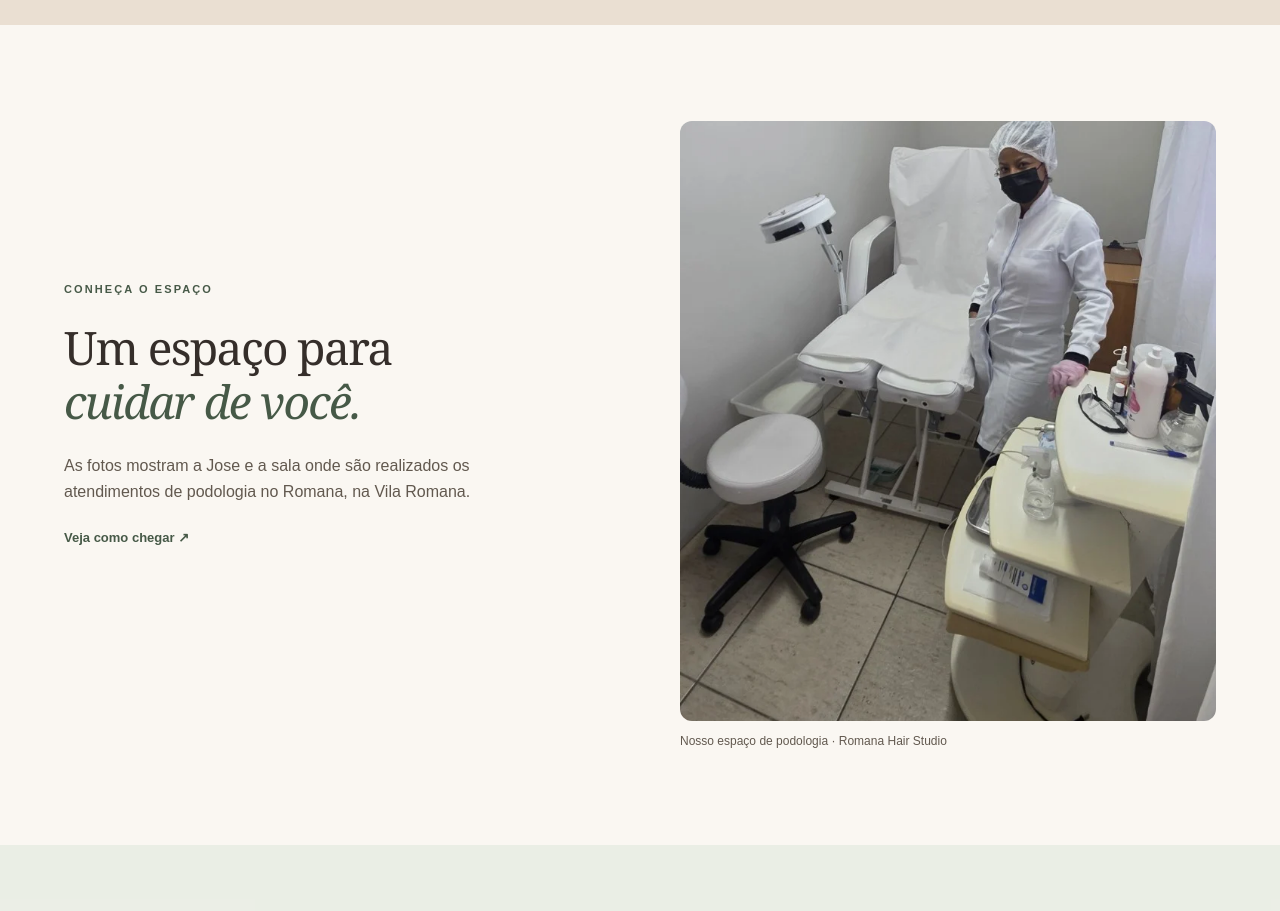
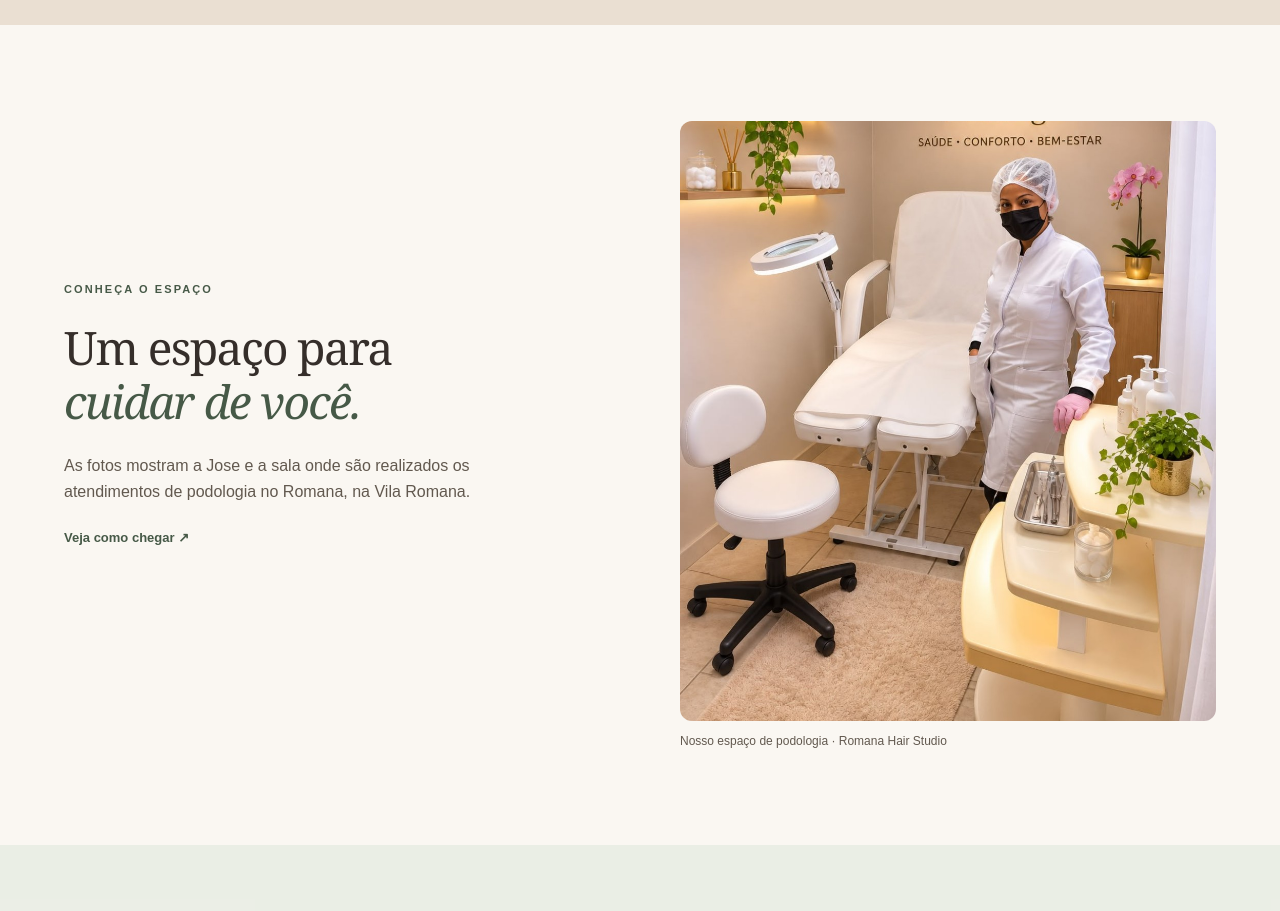
Before and after one commit to Romanahairstudio/romana-hair-studio, a Next.js app: page /podologia in a window 1280 px wide. Shown: the part 3420-4331 px from the top of the page. Built offline with nearby package versions, Linux system fonts and the light colour scheme.

Commit message:
Atualiza a foto do espaço de Podologia (#56)

```diff
--- a/app/podologia/page.jsx
+++ b/app/podologia/page.jsx
@@ -109,7 +109,7 @@ export default function PodologiaPage() {
         <div><p className={styles.eyebrow}>CONHEÇA QUEM VAI ATENDER VOCÊ</p><h2>Joseane Pires das Neves.<br /><em>Pode chamar de Jose.</em></h2><p>Jose é técnica em Podologia, formada pelo Instituto Educacional São Camilo em 2017, e é a responsável pelos atendimentos de podologia no Romana Hair Studio.</p><p>Converse com a equipe, conte o que você precisa e consulte os horários disponíveis para o seu atendimento.</p><div className={styles.actions}><a className={styles.button} href={whatsapp} target="_blank" rel="noreferrer">Consultar horários ↗</a></div></div>
       </section>
       <section className={styles.section}>
-        <div className="grid lg:grid-cols-2 gap-10 lg:gap-20 items-center"><div className={styles.sectionHeading}><div><p className={styles.eyebrow}>CONHEÇA O ESPAÇO</p><h2>Um espaço para<br /><em>cuidar de você.</em></h2><p className="text-[#62594f] mt-6 max-w-md">As fotos mostram a Jose e a sala onde são realizados os atendimentos de podologia no Romana, na Vila Romana.</p><a className={`${styles.textLink} mt-6`} href="https://www.google.com/maps/search/?api=1&query=Rua+Roma+236+São+Paulo" target="_blank" rel="noreferrer">Veja como chegar ↗</a></div></div><figure><img src="/images/podologia-sala.svg" alt="Sala de podologia do Romana, com a Jose, cadeira de atendimento, luminária e bancada" loading="lazy" className="w-full max-h-[600px] object-cover rounded-xl" /><figcaption className="text-xs text-[#62594f] mt-3">Nosso espaço de podologia · Romana Hair Studio</figcaption></figure></div>
+        <div className="grid lg:grid-cols-2 gap-10 lg:gap-20 items-center"><div className={styles.sectionHeading}><div><p className={styles.eyebrow}>CONHEÇA O ESPAÇO</p><h2>Um espaço para<br /><em>cuidar de você.</em></h2><p className="text-[#62594f] mt-6 max-w-md">As fotos mostram a Jose e a sala onde são realizados os atendimentos de podologia no Romana, na Vila Romana.</p><a className={`${styles.textLink} mt-6`} href="https://www.google.com/maps/search/?api=1&query=Rua+Roma+236+São+Paulo" target="_blank" rel="noreferrer">Veja como chegar ↗</a></div></div><figure><img src="/images/podologia-espaco.jpg" alt="Sala de podologia do Romana, com a Jose, cadeira de atendimento, luminária e bancada" loading="lazy" className="w-full max-h-[600px] object-cover rounded-xl" /><figcaption className="text-xs text-[#62594f] mt-3">Nosso espaço de podologia · Romana Hair Studio</figcaption></figure></div>
       </section>
       <section className="bg-[#dce5da]/50 px-6 py-16"><div className="max-w-3xl mx-auto"><p className={styles.eyebrow}>ANTES DE AGENDAR</p><h2 className="font-serif text-4xl mb-8">Suas dúvidas, <em>respondidas.</em></h2>{perguntas.map(([question,answer]) => <details key={question} className="border-b border-[#465947]/20 py-5"><summary className="cursor-pointer font-semibold text-[#465947] focus-visible:outline focus-visible:outline-2 focus-visible:outline-offset-4">{question}</summary><p className="text-[#62594f] text-sm mt-4 leading-relaxed">{answer}</p></details>)}</div></section>
       <section id="contato" className={styles.contact}>
```
Also changed, not shown: public/images/podologia-espaco.jpg (added).
